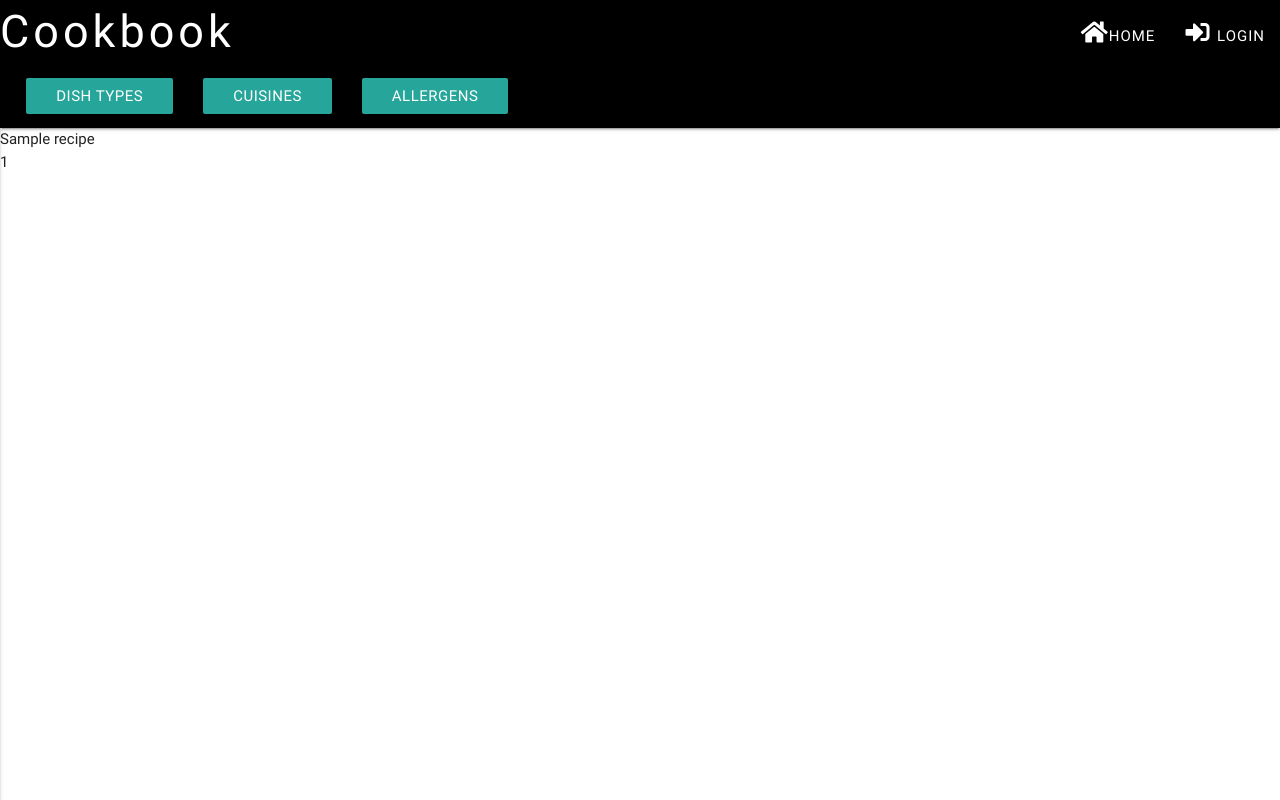
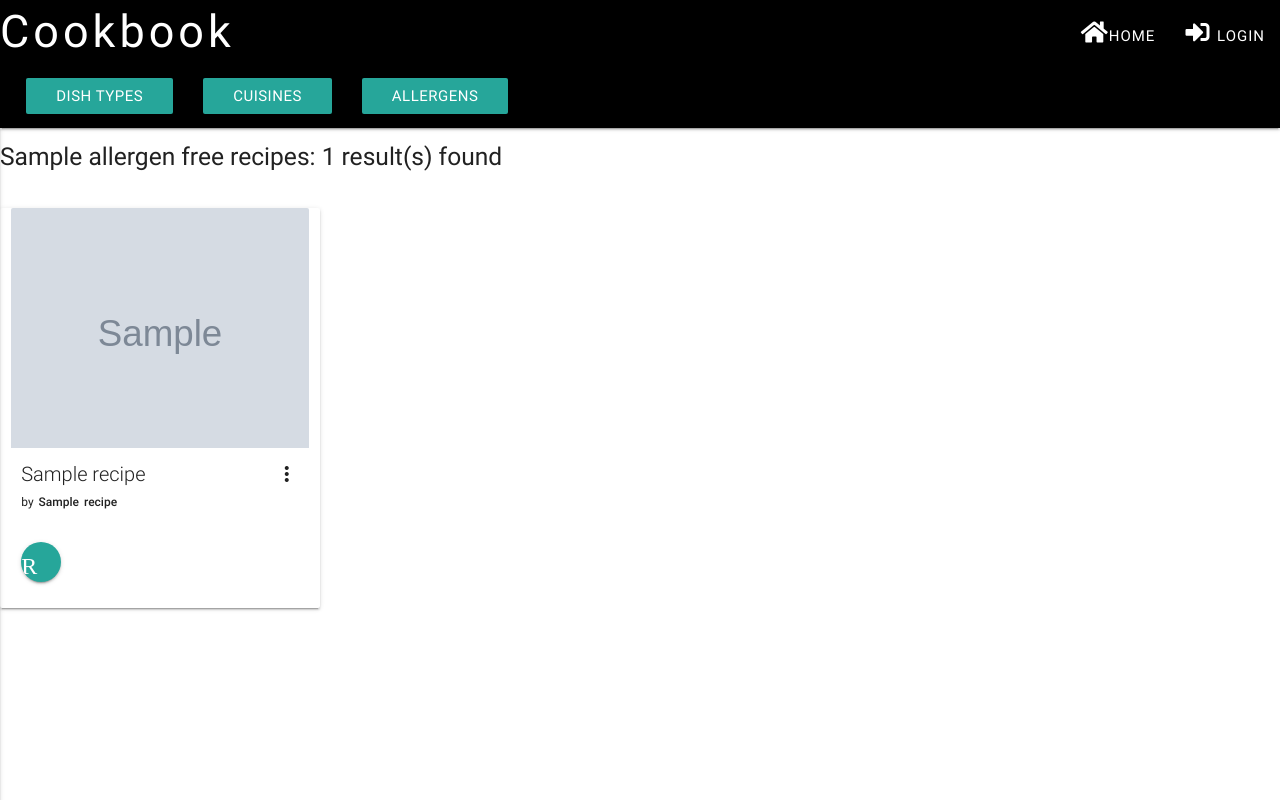
Before and after one commit to pramcistudent/cookbook-project3, a Flask app: a page that uses templates/searchallergen.html in a window 1280 px wide. Run offline with Flask 2, Linux system fonts and the light colour scheme; grey boxes marked "Sample" are stand-in pictures; a database or web service that is not in the repository returns one stand-in record (values such as "Sample title"); some libraries are stand-ins or nearby versions.

Commit message:
Updated searchallergen.html to create user view

```diff
--- a/templates/searchallergen.html
+++ b/templates/searchallergen.html
@@ -1,8 +1,25 @@
 {% extends 'base.html' %}{% block content %}
 
-{% for res in result %}
-{{res.allergen_name}}<br>
-{% endfor %}
-{{count}}
+<h5 class="heading">{{allergen_name}} free recipes: {{count}} result(s) found</h5>
+<div class="row">
+    {% for res in result %}
+    <div class="card medium col s8 offset-s2 m6 l3">
+        <div class="card-image waves-effect waves-block waves-light">
+            <img class="activator" height="250" src="{{res.recipe_image_url}}">
+        </div>
+        <div class="card-content">
+            <span class="card-title activator grey-text text-darken-4">{{res.recipe_title}}<i class="material-icons right">more_vert</i></span>
+            <span class="small-text">by <strong>{{res.recipe_author_name}}</strong></span>
+            <p class="card-icons">
+                <a href="{{url_for('the_recipe', recipe_id = res._id, recipe_title = res.recipe_title)}}" class="btn-floating waves-effect waves-light"><i class="material-icons">Recipe</i></a>
+            </p>
+        </div>
+        <div class="card-reveal">
+            <span class="card-title grey-text text-darken-4"><i class="material-icons right">close</i>{{res.recipe_title}}</span>
+            <p>{{res.recipe_short_description}}</p>
+        </div>
+    </div>
+    {% endfor %}
+</div>
 
 {% endblock %}
```
